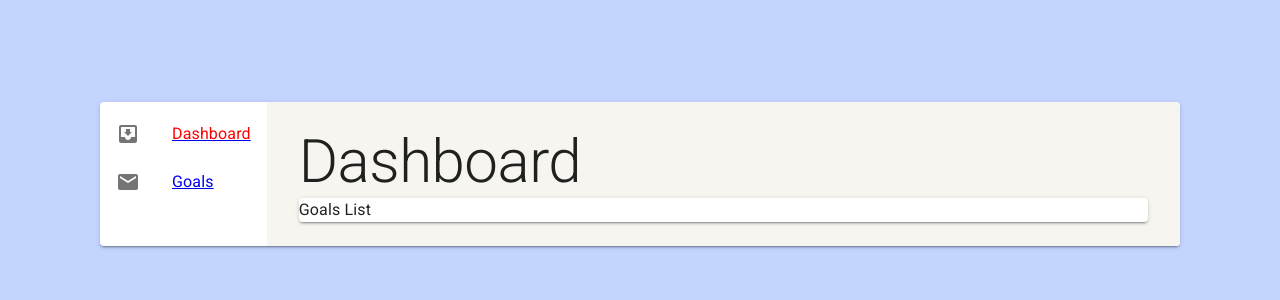
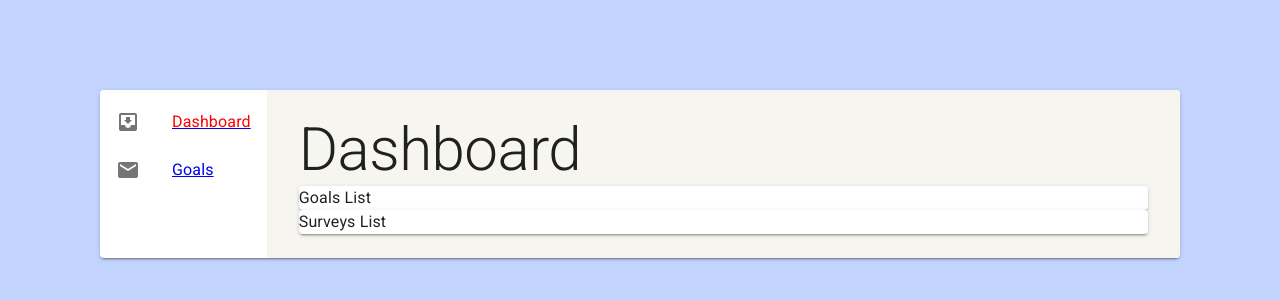
Before and after one commit to klauskpm/my-turborepo, a React (Create React App) app in the folder apps/testing-react/: page /dashboard in a window 1280 px wide. Shown: the part 226-526 px from the top of the page. Built offline with nearby package versions, Linux system fonts and the light colour scheme.

Commit message:
feat(testing-react): create SurveysList component

```diff
--- a/apps/testing-react/src/routes/Dashboard.tsx
+++ b/apps/testing-react/src/routes/Dashboard.tsx
@@ -1,12 +1,14 @@
 import React from 'react';
 import { Typography } from '@mui/material';
 import { GoalsList } from '../ui/GoalsList';
+import { SurveysList } from '../ui/SurveysList';
 
 export function Dashboard() {
   return (
     <>
       <Typography variant='h2'>Dashboard</Typography>
       <GoalsList />
+      <SurveysList />
     </>
   )
 }
--- /dev/null
+++ b/apps/testing-react/src/ui/SurveysList.tsx
@@ -0,0 +1,9 @@
+import { Paper, Typography } from '@mui/material';
+
+export function SurveysList() {
+  return (
+    <Paper elevation={2}>
+      <Typography variant='body1'>Surveys List</Typography>
+    </Paper>
+  )
+}
```
